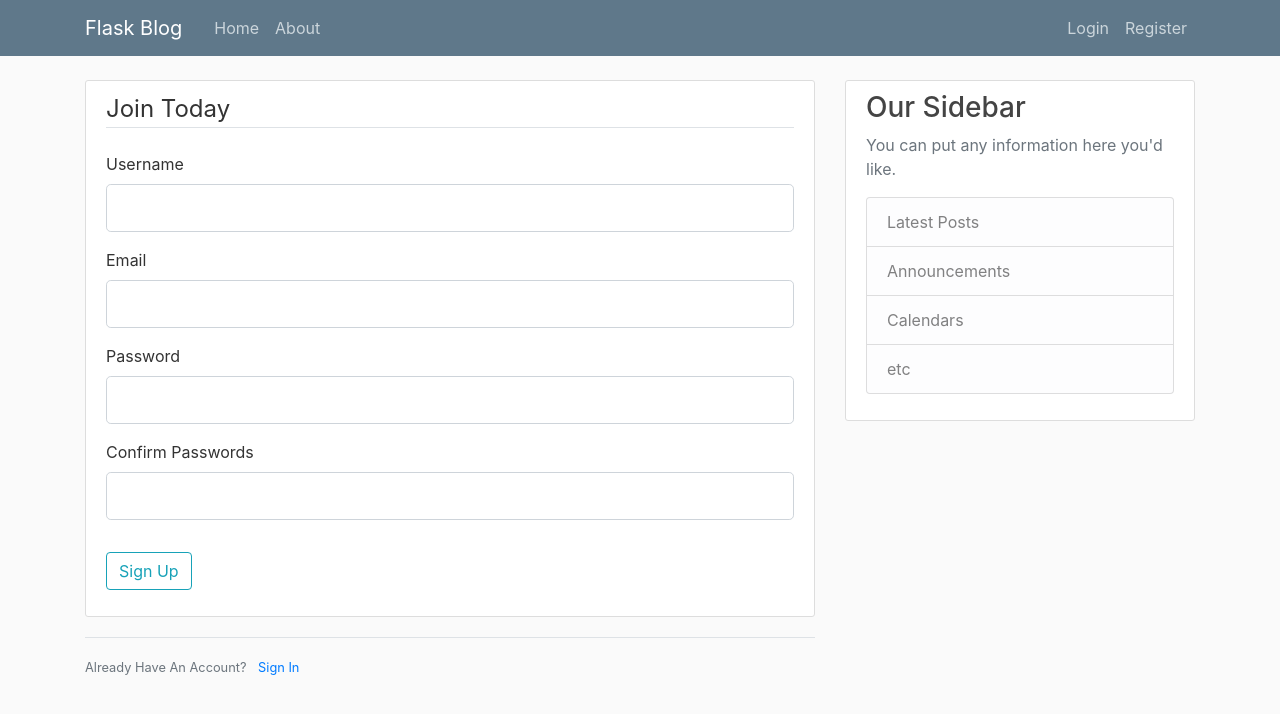
After one commit to kingfieldmpls/cstut, a Flask app: page /register in a window 1280 px wide. The commit adds this page. Shown: the top 714 px of the page. Run offline with Flask 2, Linux system fonts and the light colour scheme; some libraries are stand-ins or nearby versions.

Commit message:
Completed lesson 3

```diff
--- a/flask_blog/flaskblog.py
+++ b/flask_blog/flaskblog.py
@@ -2,7 +2,9 @@
 #            >> $env:FLASK_ENV = "development"
 # YouTube link: https://youtu.be/UIJKdCIEXUQ?t=704
 
-from flask import Flask, render_template, url_for  # noqa: F401
+
+from flask import Flask, render_template, url_for, flash, redirect  # noqa: F401
+from forms import RegistrationForm, LoginForm
 
 app = Flask(__name__)
 
@@ -36,5 +38,26 @@ def about():
     return render_template("about.html", title="About")
 
 
+@app.route("/register", methods=["GET", "POST"])
+def register():
+    form = RegistrationForm()
+    if form.validate_on_submit():
+        flash(f"Account created for {form.username.data}!", "success")
+        return redirect(url_for("home"))
+    return render_template("register.html", title="Register", form=form)
+
+
+@app.route("/login", methods=["GET", "POST"])
+def login():
+    form = LoginForm()
+    if form.validate_on_submit():
+        if form.email.data == "admin@blog.com" and form.password.data == "password":
+            flash("You have been logged in!", "success")
+            return redirect(url_for("home"))
+        else:
+            flash("Login Unsuccessful. Please check username and password", "danger")
+    return render_template("login.html", title="Login", form=form)
+
+
 if __name__ == "__main__":
     app.run(debug=True)
--- a/flask_blog/forms.py
+++ b/flask_blog/forms.py
@@ -10,7 +10,7 @@ class RegistrationForm(FlaskForm):
     email = StringField("Email", validators=[DataRequired(), Email()])
     password = PasswordField("Password", validators=[DataRequired()])
     confirm_password = PasswordField(
-        "Confirm Passwords", validators=[DataRequired(), EqualTo("Password")]
+        "Confirm Passwords", validators=[DataRequired(), EqualTo("password")]
     )
     submit = SubmitField("Sign Up")
 
--- a/flask_blog/templates/layout.html
+++ b/flask_blog/templates/layout.html
@@ -31,13 +31,13 @@
                 </button>
                 <div class="collapse navbar-collapse" id="navbarToggle">
                     <div class="navbar-nav mr-auto">
-                        <a class="nav-item nav-link" href="/">Home</a>
-                        <a class="nav-item nav-link" href="/about">About</a>
+                        <a class="nav-item nav-link" href="{{ url_for("home") }}">Home</a>
+                        <a class="nav-item nav-link" href="{{ url_for("about") }}">About</a>
                     </div>
                     <!-- Navbar Right Side -->
                     <div class="navbar-nav">
-                        <a class="nav-item nav-link" href="/login">Login</a>
-                        <a class="nav-item nav-link" href="/register">Register</a>
+                        <a class="nav-item nav-link" href="{{ url_for("login") }}">Login</a>
+                        <a class="nav-item nav-link" href="{{ url_for("register") }}">Register</a>
                     </div>
                 </div>
             </div>
@@ -46,6 +46,15 @@
     <main role="main" class="container">
         <div class="row">
             <div class="col-md-8">
+                {% with messages = get_flashed_messages(with_categories=true) %}
+                {% if messages %}
+                {% for category, message in messages %}
+                <div class="alert alert-{{ category }}">
+                    {{ message }}
+                </div>
+                {% endfor %}
+                {% endif %}
+                {% endwith %}
                 {% block content %}{% endblock %}
             </div>
             <div class="col-md-4">
--- /dev/null
+++ b/flask_blog/templates/register.html
@@ -0,0 +1,72 @@
+{% extends "layout.html" %}
+{% block content %}
+<div class="content-section">
+    <form method="POST" action="">
+        {{ form.hidden_tag() }}
+        <fieldset class="form-group">
+            <legend class="border-bottom mb-4">Join Today</legend>
+            <div class="form-group">
+                {{ form.username.label(class="form-control-label") }}
+
+                {% if form.username.errors %}
+                {{ form.username(class="form-control form-control-lg is-invalid") }}
+                <div class="invalid-feedback">
+                    {% for error in form.username.errors %}
+                    <span>{{ error }}</span>
+                    {% endfor %}
+                </div>
+                {% else %}
+                {{ form.username(class="form-control form-control-lg") }}
+                {% endif %}
+            </div>
+            <div class="form-group">
+                {{ form.email.label(class="form-control-label") }}
+                {% if form.email.errors %}
+                {{ form.email(class="form-control form-control-lg is-invalid") }}
+                <div class="invalid-feedback">
+                    {% for error in form.email.errors %}
+                    <span>{{ error }}</span>
+                    {% endfor %}
+                </div>
+                {% else %}
+                {{ form.email(class="form-control form-control-lg") }}
+                {% endif %}
+            </div>
+            <div class="form-group">
+                {{ form.password.label(class="form-control-label") }}
+                {% if form.password.errors %}
+                {{ form.password(class="form-control form-control-lg is-invalid") }}
+                <div class="invalid-feedback">
+                    {% for error in form.password.errors %}
+                    <span>{{ error }}</span>
+                    {% endfor %}
+                </div>
+                {% else %}
+                {{ form.password(class="form-control form-control-lg") }}
+                {% endif %}
+            </div>
+            <div class="form-group">
+                {{ form.confirm_password.label(class="form-control-label") }}
+                {% if form.confirm_password.errors %}
+                {{ form.confirm_password(class="form-control form-control-lg is-invalid") }}
+                <div class="invalid-feedback">
+                    {% for error in form.confirm_password.errors %}
+                    <span>{{ error }}</span>
+                    {% endfor %}
+                </div>
+                {% else %}
+                {{ form.confirm_password(class="form-control form-control-lg") }}
+                {% endif %}
+            </div>
+        </fieldset>
+        <div class="form-group">
+            {{ form.submit(class="btn btn-outline-info") }}
+        </div>
+    </form>
+</div>
+<div class="border-top pt-3">
+    <small class="text-muted">
+        Already Have An Account? <a class="ml-2" href="{{ url_for('login') }}">Sign In</a>
+    </small>
+</div>
+{% endblock content %}
```
Also changed, not shown: flask_blog/templates/login.html (added, +54 -0 lines).
